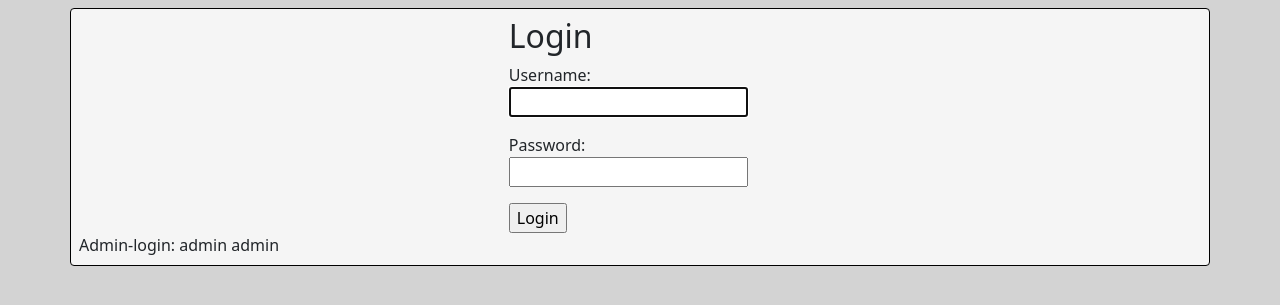
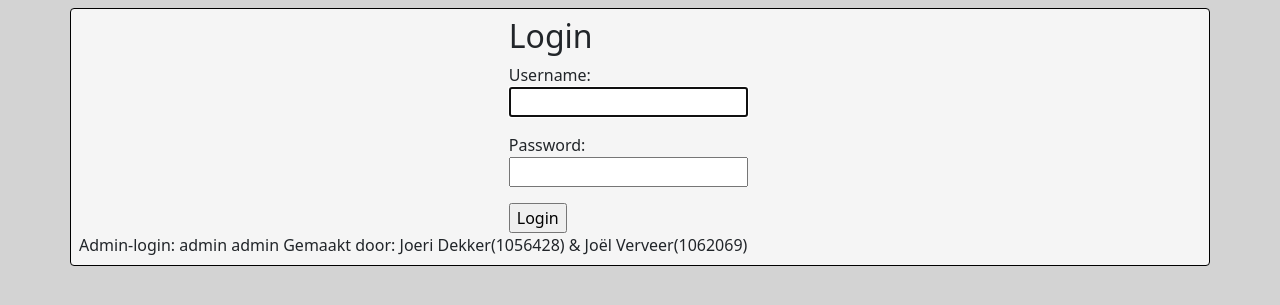
Before and after one commit to JoeriDekker/Django, a Django app: page /login/ in a window 1280 px wide. Shown: the part 72-377 px from the top of the page. Run offline with Django 4.2, Linux system fonts and the light colour scheme.

Commit message:
small change

```diff
--- a/Apotheek/apotheek/base/templates/registration/login.html
+++ b/Apotheek/apotheek/base/templates/registration/login.html
@@ -13,5 +13,6 @@
 </div>
 <div>
     Admin-login: admin admin
+    Gemaakt door: Joeri Dekker(1056428) & Joël Verveer(1062069)
 </div>
 {% endblock content %}
```
